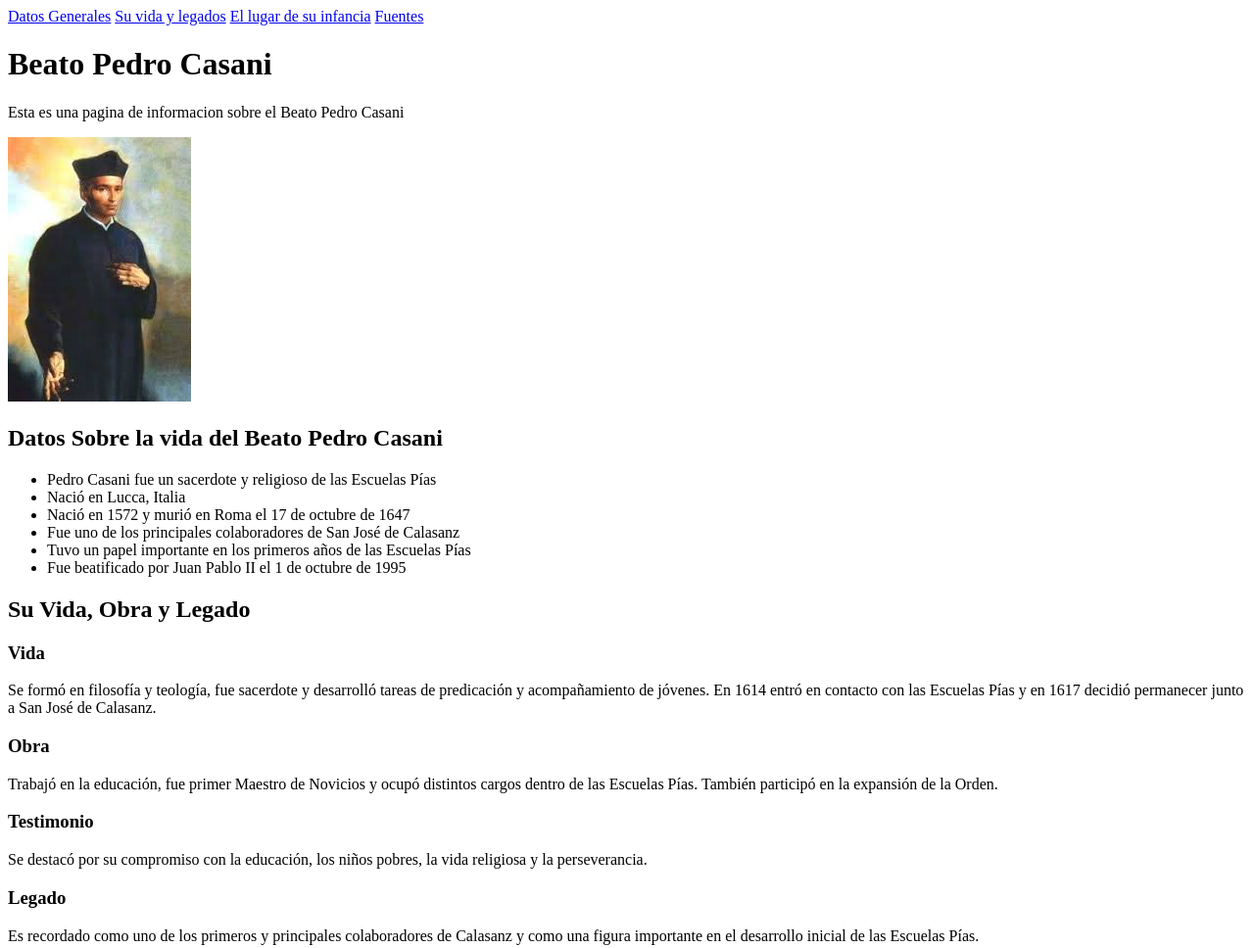
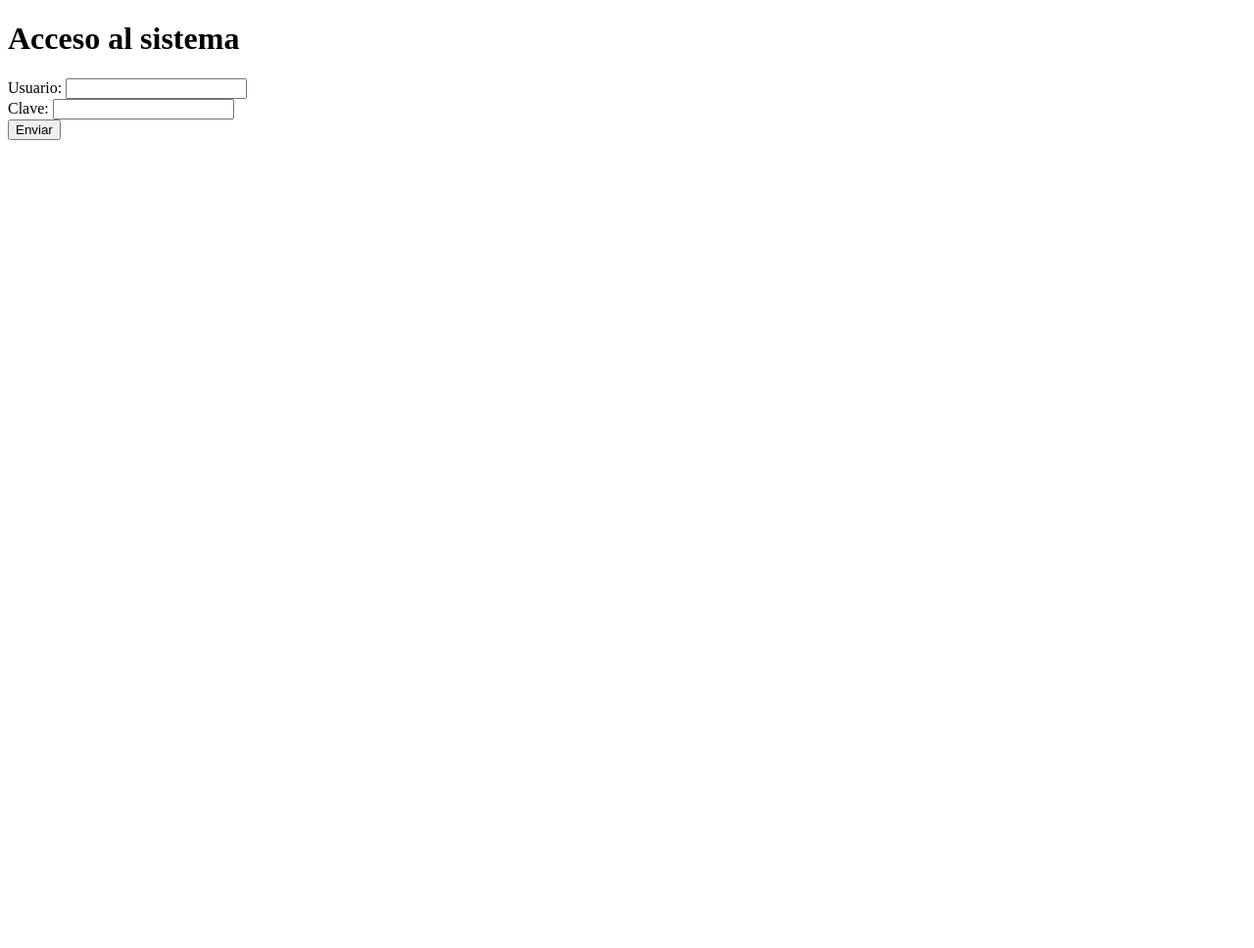
Before and after one commit to lucioferrara23/Proyecto, a plain HTML site: page index.html in a window 1280 px wide. Shown: the top 968 px of the page at 98% size. After the commit the page ends 800 px from the top, so only its background shows below. Drawn offline with Linux system fonts and the light colour scheme.

Commit message:
Add files via upload

```diff
--- a/index.html
+++ b/index.html
@@ -4,65 +4,24 @@
     <meta charset="UTF-8">
     <meta http-equiv="X-UA-Compatible" content="IE=edge">
     <meta name="viewport" content="width=device-width, initial-scale=1.0">
-    <title>Beato Pedro Casani</title>
+    <title>Document</title>
 </head>
 <body>
-    <nav>
-        <a href="#vida">Datos Generales</a>
-        <a href="#legado">Su vida y legados</a>
-        <a href="#mapa">El lugar de su infancia</a>
-        <a href="#fuentes">Fuentes</a>
-    </nav>
-    <header>
-        <h1>Beato Pedro Casani</h1>
-        <p>Esta es una pagina de informacion sobre el Beato Pedro Casani</p>
-        <img src="img/pedrocasani.jpeg" alt="pedro casani">
-    </header>
-    <main>
-        <section id="vida">
-            <h2>Datos Sobre la vida del Beato Pedro Casani</h2>
-            <ul>
-                <li>Pedro Casani fue un sacerdote y religioso de las Escuelas Pías</li>
-                <li>Nació en Lucca, Italia</li>
-                <li>Nació en 1572 y murió en Roma el 17 de octubre de 1647</li>
-                <li>Fue uno de los principales colaboradores de San José de Calasanz</li>
-                <li>Tuvo un papel importante en los primeros años de las Escuelas Pías</li>
-                <li>Fue beatificado por Juan Pablo II el 1 de octubre de 1995</li>
-            </ul>
-        </section>
-        <section id="legado">
-            <h2>Su Vida, Obra y Legado</h2>
+    <h1>Acceso al sistema</h1>
+    <form>
         <div>
-                <h3>Vida</h3>
-                <p>Se formó en filosofía y teología, fue sacerdote y desarrolló tareas de predicación y acompañamiento de jóvenes. En 1614 entró en contacto con las Escuelas Pías y en 1617 decidió permanecer junto a San José de Calasanz.</p>
+            <label for="usuario">Usuario: </label>
+            <input type="text" id="usuario">
         </div>
         <div>
-                <h3>Obra</h3>
-                <p>Trabajó en la educación, fue primer Maestro de Novicios y ocupó distintos cargos dentro de las Escuelas Pías. También participó en la expansión de la Orden.</p>
+            <label for="clave">Clave: </label>
+            <input type="password" id="clave">
         </div>
         <div>
-                <h3>Testimonio</h3>
-                <p>Se destacó por su compromiso con la educación, los niños pobres, la vida religiosa y la perseverancia.</p>
+            <button type="submit">Enviar</button>
+            <p id="mensaje"></p>
         </div>
-            <div>
-                <h3>Legado</h3>
-                <p>Es recordado como uno de los primeros y principales colaboradores de Calasanz y como una figura importante en el desarrollo inicial de las Escuelas Pías.</p>
-            </div>
-        </section>
-        <section id="mapa">
-            <h3>Pedro Casani vivio en este lugar</h3>
-            <iframe src="https://www.google.com/maps/embed?pb=!4v1790877377820!6m8!1m7!1sVy9C8FVInc1FhDmrL1eP0g!2m2!1d43.84391470510574!2d10.50673329349571!3f144.18022208813187!4f17.865614814652133!5f0.7820865974627469" width="600" height="450" style="border:0;" allowfullscreen="" loading="lazy" referrerpolicy="strict-origin-when-cross-origin"></iframe>
-        </section>
-        <section id="fuentes">
-            <h2>Fuentes Consultadas</h2>
-            <ul>
-                <li>Carpeta de recursos proporcionada por el Hno. Santiago</li>
-                <li>Orden de las Escuelas Pías <a href="https://wiki.scolopi.net/w/index.php?title=Pietro_Casani">(Scolopi)</a></li>
-                <li>Parroquias Escolapias — Dossier del Beato Pedro Casani</li>
-                <li>Parroquias Escolapias — Liturgia del Beato Pedro Casani</li>
-                <li>Escuelas Pías de Argentina — material biográfico sobre Pedro Casani</li>
-            </ul>
-        </section>
-    </main>
+    </form>
+    <script src="javascript3.js"></script>
 </body>
 </html>
--- /dev/null
+++ b/javascript3.js
@@ -0,0 +1,2 @@
+const user = "argnani";
+const clave = "1234";
```
Lines whose indentation alone changed are shown as unchanged.
